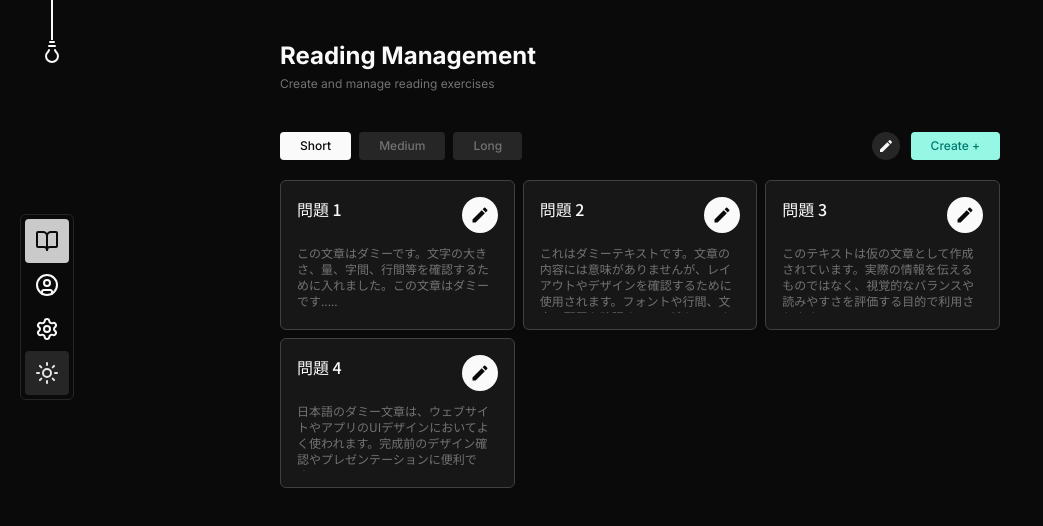
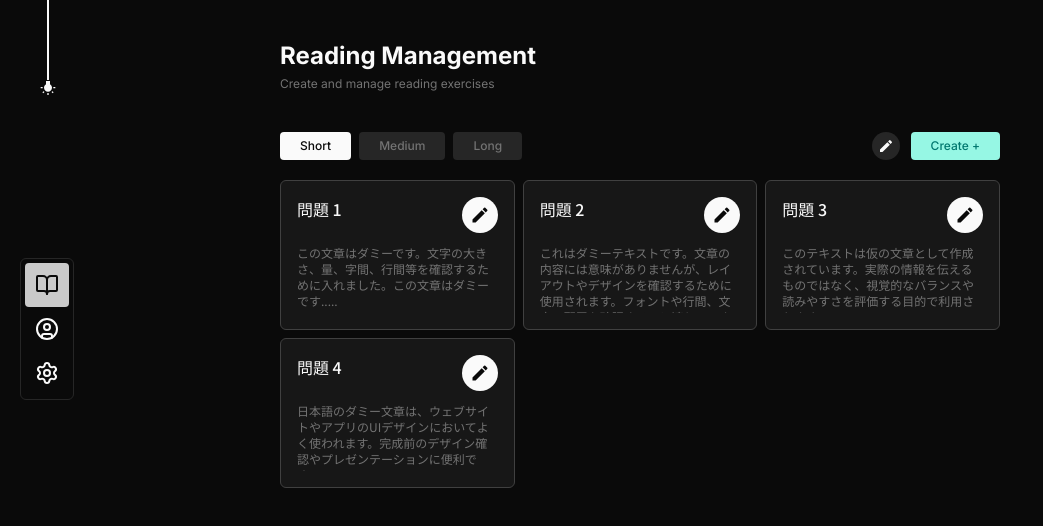
Before and after one commit to VeryLazyDev/Japanese-Web-Frontend-Admin, a React (Vite) app: page /admin in a window 1280 px wide. Shown: the top 526 px of the page, without its empty margins (0-1043 px from the left). Built offline with nearby package versions, Linux system fonts and the light colour scheme.

Commit message:
Experimental feature added

```diff
--- a/src/components/dock/dock.jsx
+++ b/src/components/dock/dock.jsx
@@ -6,8 +6,6 @@ import { useTheme } from "@/hooks/useTheme";
 import { Sun } from "lucide-react";
 import { Moon } from "lucide-react";
 import useAnimation from "@/hooks/useAnimation";
-// import { Lightbulb } from "lucide-react";
-// import { MdLightbulb, MdOutlineLightbulb } from "react-icons/md";
 
 const Dock = () => {
     const [currentFocus, setCurrentFocus] = useState(1);
@@ -25,7 +23,7 @@ const Dock = () => {
     }, [location, switchThemeAnimation, theme]);
 
     return (
-    <div className="p-1 w-fit h-fit border-light-bg border rounded-md gap-1 absolute bottom-3/6 left-5">
+        <div className="p-1 w-fit h-fit border-light-bg border rounded-md gap-1 absolute bottom-3/6 left-5 max-sm:hidden">
             <div
                 className={`bg-primary/80 calc() w-11 h-11 absolute rounded z-0 transition-all`}
                 style={{
@@ -46,7 +44,7 @@ const Dock = () => {
             {/* <MdOutlineLightbulb />*/}
             <button
                 onClick={SwitchTheme}
-        className={`w-11 h-11 flex items-center justify-center bg-neutral-800 rounded`}
+                className={`w-11 h-11 flex items-center justify-center bg-neutral-800 rounded md:hidden`}
             >
                 <Sun className={`absolute light-switch text-neutral-200`} />
                 <Moon className={`absolute dark-switch text-neutral-200`} />
--- a/src/components/navbar/hamburger-menu.jsx
+++ b/src/components/navbar/hamburger-menu.jsx
@@ -4,8 +4,7 @@ import { getUserNavs } from "@/lib/get-user-nav";
 import LanguageToggle from "./launguage-toggle";
 import ThemeToggle from "./theme-toggle";
 
-const hamburgerMenu = ({ toggle, setToggle }) => {
-
+const HamburgerMenu = ({ toggle, setToggle }) => {
     const navs = getUserNavs();
     const navigate = useNavigate();
 
@@ -14,7 +13,7 @@ const hamburgerMenu = ({ toggle, setToggle }) => {
         setTimeout(() => {
             navigate(route);
         }, 500);
-    }
+    };
 
     useEffect(() => {
         if (toggle) {
@@ -30,10 +29,14 @@ const hamburgerMenu = ({ toggle, setToggle }) => {
 
     return (
         <>
-            <div className={`lg:hidden fixed inset-0 z-20 transition-colors duration-400
-                ${toggle ? "bg-black/80 pointer-events-auto" : "bg-black/0 pointer-events-none"}`}>
-                <div className={`bg-neutral-900 w-full h-120 top-14 absolute rounded-b-xl flex flex-col items-center
-                    transform transition-transform duration-400 ease-in-out ${toggle ? "translate-y-0" : "-translate-y-full"}`}>
+            <div
+                className={`lg:hidden fixed inset-0 z-20 transition-colors duration-400
+                ${toggle ? "bg-black/80 pointer-events-auto" : "bg-black/0 pointer-events-none"}`}
+            >
+                <div
+                    className={`bg-neutral-900 w-full h-120 top-14 absolute rounded-b-xl flex flex-col items-center
+                    transform transition-transform duration-400 ease-in-out ${toggle ? "translate-y-0" : "-translate-y-full"}`}
+                >
                     <div className="text-muted-font h-100 flex flex-col gap-12 items-center justify-center">
                         {navs.map((item) => (
                             <button
@@ -49,11 +52,10 @@ const hamburgerMenu = ({ toggle, setToggle }) => {
                         <LanguageToggle></LanguageToggle>
                         <ThemeToggle></ThemeToggle>
                     </div>
-
                 </div>
             </div>
         </>
-    )
-}
+    );
+};
 
-export default hamburgerMenu;
+export default HamburgerMenu;
--- a/src/components/navbar/navbar.jsx
+++ b/src/components/navbar/navbar.jsx
@@ -1,4 +1,3 @@
-import { useTheme } from "@/hooks/useTheme";
 import { getUserNavs } from "@/lib/get-user-nav";
 import { Menu, X } from "lucide-react";
 import { NavLink, useNavigate } from "react-router-dom";
@@ -7,30 +6,42 @@ import { useState } from "react";
 import HamburgerMenu from "./hamburger-menu";
 import LanguageToggle from "./launguage-toggle";
 import ThemeToggle from "./theme-toggle";
-
+import PullChain from "../pullchain/pullchain";
 
 const Navbar = () => {
-
     const navs = getUserNavs();
     const navigate = useNavigate();
-  const [toggleMenu, setToggleMenu] = useState(false)
+    const [toggleMenu, setToggleMenu] = useState(false);
 
     const handleToggle = () => {
-    setToggleMenu(!toggleMenu)
-  }
+        setToggleMenu(!toggleMenu);
+    };
 
     return (
         <>
             <div className="fixed w-full p-1.5 flex justify-center h-14  bg-neutral-900 select-none z-100 ">
                 <nav className="flex justify-between items-center w-90 sm:w-150 lg:w-250 py-2 ">
                     {/* logo */}
-          <img onClick={() => navigate("/")} src={logos.logoText} alt="" className="w-24 cursor-pointer" />
+                    <img
+                        onClick={() => navigate("/")}
+                        src={logos.logoText}
+                        alt=""
+                        className="w-24 cursor-pointer"
+                    />
 
                     {/* links */}
                     <div className="max-lg:hidden flex items-center gap-12 text-muted-font">
                         {navs.map((item) => (
-              <NavLink className={({ isActive }) => `text-sm transition-colors duration-200 ${isActive ? "text-white" : "hover:text-white"}`}
-                to={item.route} key={item.id}>{item.name}</NavLink>))}
+                            <NavLink
+                                className={({ isActive }) =>
+                                    `text-sm transition-colors duration-200 ${isActive ? "text-white" : "hover:text-white"}`
+                                }
+                                to={item.route}
+                                key={item.id}
+                            >
+                                {item.name}
+                            </NavLink>
+                        ))}
                     </div>
 
                     {/* language & theme */}
@@ -40,15 +51,23 @@ const Navbar = () => {
                     </div>
 
                     {/* menu-toggle */}
-          {toggleMenu ? (<X onClick={() => handleToggle()} size={20} className="lg:hidden text-white cursor-pointer" />)
-            : (<Menu onClick={() => handleToggle()} size={20} className="lg:hidden text-white cursor-pointer" />)}
-
-
-
+                    {toggleMenu ? (
+                        <X
+                            onClick={() => handleToggle()}
+                            size={20}
+                            className="lg:hidden text-white cursor-pointer"
+                        />
+                    ) : (
+                        <Menu
+                            onClick={() => handleToggle()}
+                            size={20}
+                            className="lg:hidden text-white cursor-pointer"
+                        />
+                    )}
                 </nav>
-
             </div>
-      <HamburgerMenu toggle={toggleMenu} setToggle={setToggleMenu}/>
+            <HamburgerMenu toggle={toggleMenu} setToggle={setToggleMenu} />
+            <PullChain />
         </>
     );
 };
--- a/src/components/pullchain/pullchain.jsx
+++ b/src/components/pullchain/pullchain.jsx
@@ -1,41 +1,13 @@
-import { useTheme } from "@/hooks/useTheme";
-import { animate } from "animejs";
+import usePullChain from "@/hooks/usePullChain";
 import { Lightbulb } from "lucide-react";
-import { useRef } from "react";
+import {
+    MdLightbulb,
+    MdOutlineLightbulb,
+    MdWbIncandescent,
+} from "react-icons/md";
 
 const PullChain = () => {
-  const initialState = useRef(0);
-  const { SwitchTheme } = useTheme();
-  const onMouseDown = (e) => {
-    // SwitchTheme();
-    initialState.current = e.clientY;
-    document.addEventListener("mousemove", onMouseMove);
-    document.addEventListener("mouseup", onMouseUp);
-    document.documentElement.classList.add("select-none");
-  };
-
-  const onMouseMove = (e) => {
-    const changed = e.clientY - initialState.current;
-    if (changed > 10 || changed < 0) {
-      return;
-    }
-    animate("#pull", {
-      top: -changed,
-      delay: 0,
-      duration: 100,
-      onComplete: () => SwitchTheme(),
-    });
-  };
-  const onMouseUp = () => {
-    animate("#pull", {
-      top: -40,
-      delay: 0,
-      duration: 100,
-    });
-    document.removeEventListener("mousemove", onMouseMove);
-    document.removeEventListener("mouseup", onMouseUp);
-    document.documentElement.classList.remove("select-none");
-  };
+    const { onMouseDown, onTouchStart, theme } = usePullChain();
     return (
         <>
             {/* <div className="fixed top-0 left-7 items-center flex justify-center flex-col">
@@ -44,10 +16,16 @@ const PullChain = () => {
       </div>*/}
             <div
                 id="pull"
-        className="fixed -top-10 left-10 flex items-center justify-center flex-col"
+                className="fixed -top-10 left-10 flex items-center justify-center flex-col max-md:hidden"
+                onMouseDown={onMouseDown}
+                onTouchStart={onTouchStart}
             >
-        <div className="w-0.5 h-20 bg-primary"></div>
-        <Lightbulb className="rotate-180" onMouseDown={onMouseDown} />
+                <div className="w-0.5 h-30 bg-primary"></div>
+                {theme === "dark" ? (
+                    <MdWbIncandescent />
+                ) : (
+                    <MdOutlineLightbulb className="rotate-180" />
+                )}
             </div>
         </>
     );
--- /dev/null
+++ b/src/hooks/usePullChain.js
@@ -0,0 +1,72 @@
+import { animate } from "animejs";
+import { useRef } from "react";
+import { useTheme } from "./useTheme";
+
+const usePullChain = () => {
+    const initialState = useRef(0);
+    const { SwitchTheme, theme } = useTheme();
+    const onMouseDown = (e) => {
+        // SwitchTheme();
+        initialState.current = e.clientY;
+        document.addEventListener("mousemove", onMouseMove);
+        document.addEventListener("mouseup", onMouseUp);
+        document.documentElement.classList.add("select-none");
+    };
+
+    const onMouseMove = (e) => {
+        const changed = e.clientY - initialState.current;
+        if (changed > 10 || changed < 0) {
+            return;
+        }
+        animate("#pull", {
+            top: -changed,
+            delay: 0,
+            duration: 100,
+            onComplete: () => SwitchTheme(),
+        });
+    };
+    const onMouseUp = () => {
+        animate("#pull", {
+            top: -40,
+            delay: 0,
+            duration: 100,
+        });
+        document.removeEventListener("mousemove", onMouseMove);
+        document.removeEventListener("mouseup", onMouseUp);
+        document.documentElement.classList.remove("select-none");
+    };
+
+    const onTouchStart = (e) => {
+        // SwitchTheme();
+        initialState.current = e.touches[0].clientY;
+        document.addEventListener("touchmove", onTouchMove);
+        document.addEventListener("touchend", onTouchEnd);
+        document.documentElement.classList.add("select-none");
+    };
+
+    const onTouchMove = (e) => {
+        const changed = e.touches[0].clientY - initialState.current;
+        if (changed > 10 || changed < 0) {
+            return;
+        }
+        animate("#pull", {
+            top: -changed,
+            delay: 0,
+            duration: 100,
+            onComplete: () => SwitchTheme(),
+        });
+    };
+    const onTouchEnd = () => {
+        animate("#pull", {
+            top: -40,
+            delay: 0,
+            duration: 100,
+        });
+        document.removeEventListener("touchmove", onTouchMove);
+        document.removeEventListener("touchend", onTouchEnd);
+        document.documentElement.classList.remove("select-none");
+    };
+
+    return { onMouseDown, onTouchStart, theme };
+};
+export default usePullChain;
```
Lines whose indentation alone changed are shown as unchanged.
